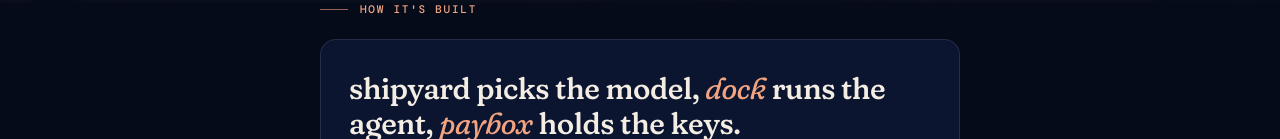
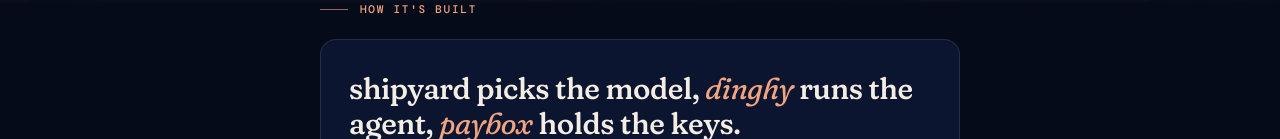
Before and after one commit to BiscayneDev/dock, a Next.js app: page / in a window 1280 px wide. Shown: the part 813-952 px from the top of the page. Built offline with nearby package versions, Linux system fonts and the light colour scheme.

Commit message:
cleanup: remaining user-facing dock -> dinghy (telegram welcome, briefing prompt, landing line, comments)

```diff
--- a/scripts/test-usepod.mjs
+++ b/scripts/test-usepod.mjs
@@ -1,4 +1,4 @@
-// Quick smoke test: prove Dock's getLLMProvider() routes through UsePod and
+// Quick smoke test: prove Dinghy's getLLMProvider() routes through UsePod and
 // the response makes it back. Run from the dock repo root:
 //
 //   LLM_PROVIDER=usepod USEPOD_TOKEN=<your-uuid> \
--- a/src/app/api/cron/briefing/route.ts
+++ b/src/app/api/cron/briefing/route.ts
@@ -77,7 +77,7 @@
       if (!tokens.google) continue
 
       const userName = ((user.name as string) ?? '').split(' ')[0].toLowerCase()
-      const briefingPrompt = `you're dock, sending ${userName || 'the user'} their morning snapshot.
+      const briefingPrompt = `you're dinghy, sending ${userName || 'the user'} their morning snapshot.
 current datetime: ${now.toISOString()}
 user timezone: ${timezone}
 
--- a/src/app/page.tsx
+++ b/src/app/page.tsx
@@ -110,7 +110,7 @@
         <section className="wrap block">
           <div className="label">how it&apos;s built</div>
           <div className="panel">
-            <h2 className="serif">shipyard picks the model, <em>dock</em> runs the agent, <em>paybox</em> holds the keys.</h2>
+            <h2 className="serif">shipyard picks the model, <em>dinghy</em> runs the agent, <em>paybox</em> holds the keys.</h2>
             <p>you just text.</p>
           </div>
         </section>
--- a/src/lib/orchestrator/index.ts
+++ b/src/lib/orchestrator/index.ts
@@ -375,7 +375,7 @@
       const firstName = (user.name ?? '').split(' ')[0].toLowerCase()
       await sendMessage({
         chatId,
-        text: `hey${firstName ? ` ${firstName}` : ''}! i'm dock ⚓\n\nconnect your stuff and i'll take it from there:\n${magicLink}`,
+        text: `hey${firstName ? ` ${firstName}` : ''}! i'm dinghy ⚓\n\nconnect your stuff and i'll take it from there:\n${magicLink}`,
         replyMarkup: {
           inline_keyboard: [
             [
--- a/src/lib/spectrum/memory.ts
+++ b/src/lib/spectrum/memory.ts
@@ -10,7 +10,7 @@
  *              relevance to the current message (pgvector similarity,
  *              topped up newest-first; newest-first only without a key)
  *
- * Scope: when the chat is bound to a Dock user via `spectrum_identities`
+ * Scope: when the chat is bound to a Dinghy user via `spectrum_identities`
  * (migration 011), memory is USER-level — facts learned in one chat are
  * retrievable in every other chat of the same person (migration 035 RPCs).
  * Unbound/guest chats stay chat_guid-isolated on the 024 RPCs. Summaries
```
